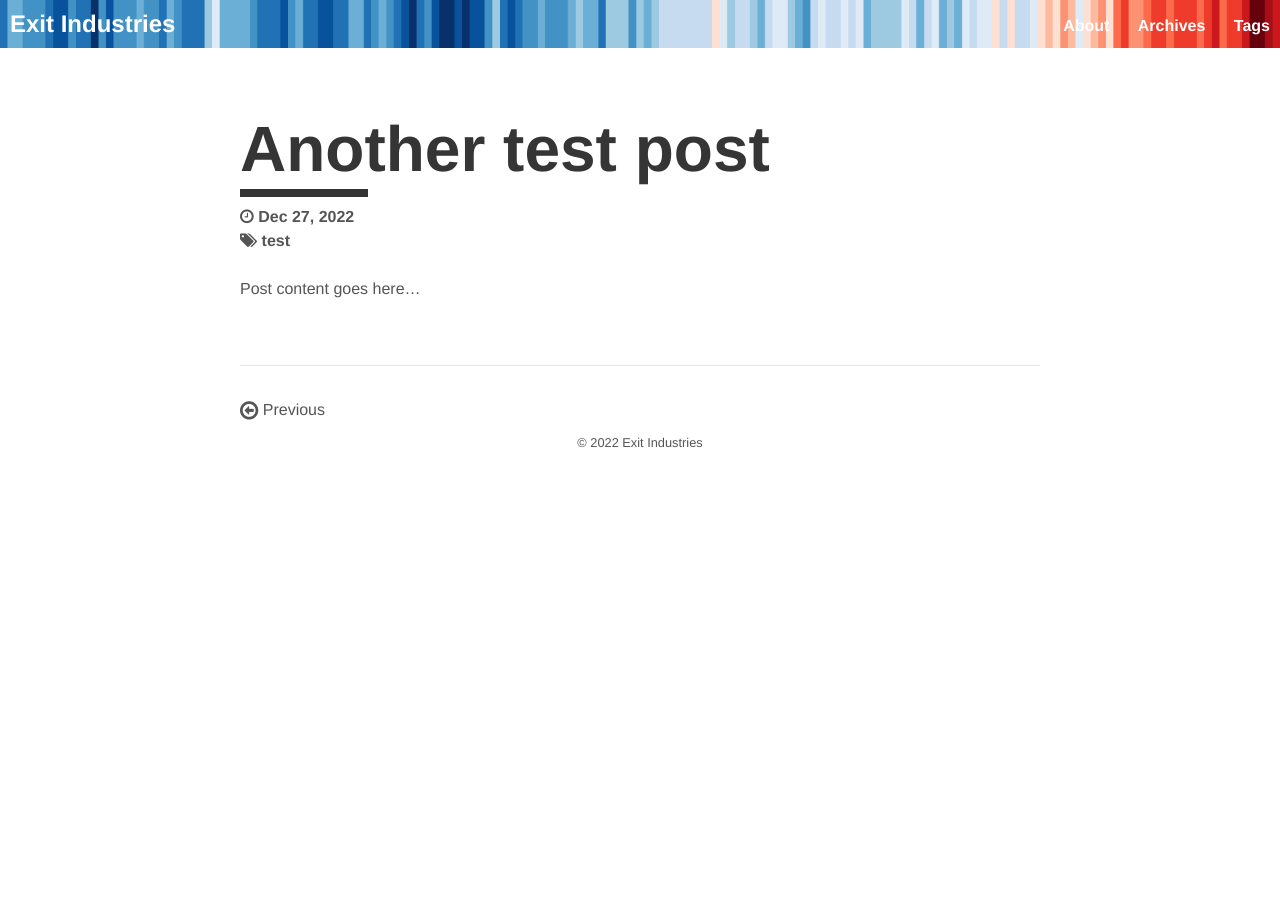
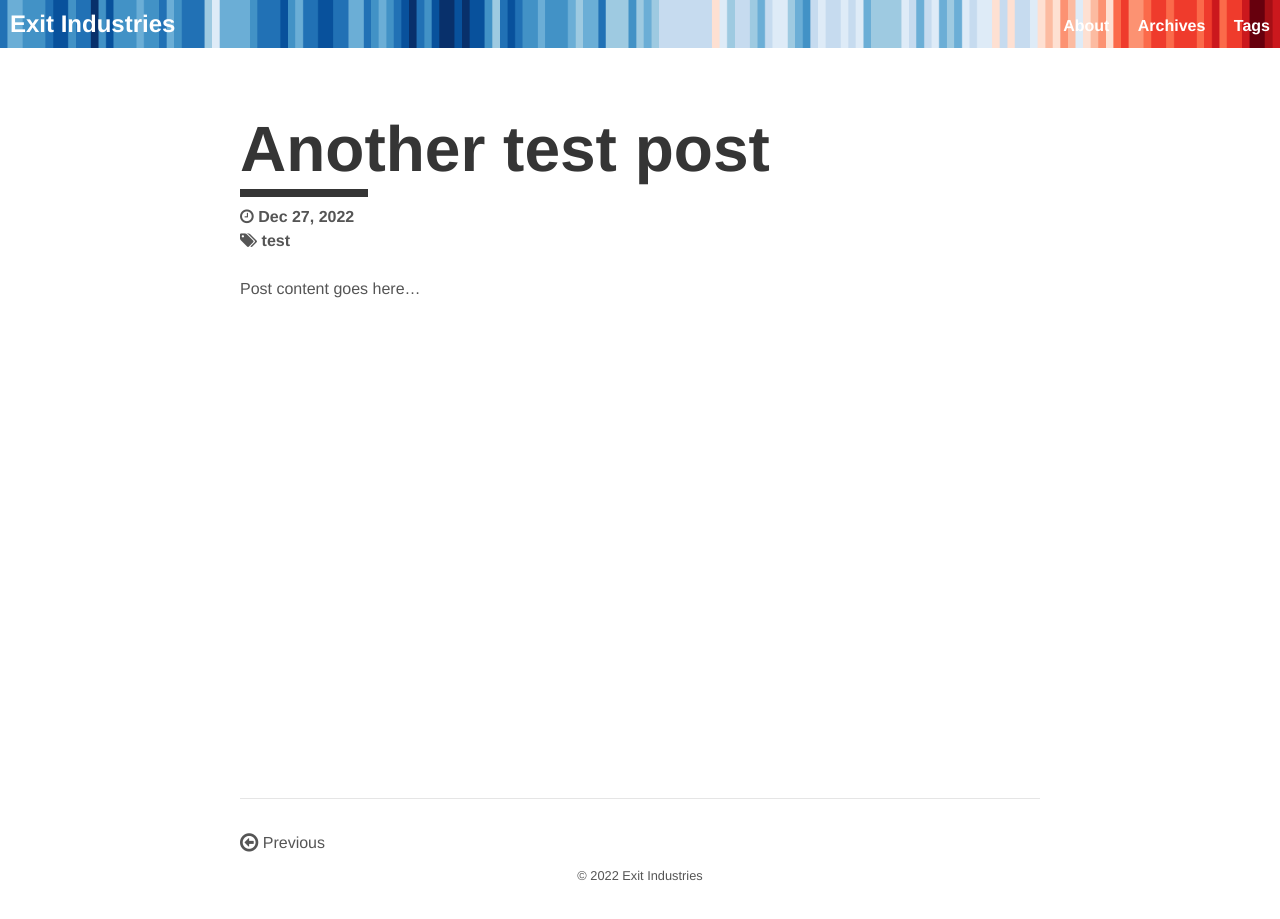
Before and after one commit to mps75/exit_industries, a Jekyll site: the page built from _posts/2022-12-27-another-test-post.md, in a window 1280 px wide. Built offline with Jekyll 4.4.1, drawn with Linux system fonts in a browser that asks for light colours.

Commit message:
Added new wrapper class to push footer down

```diff
--- a/_sass/_base.scss
+++ b/_sass/_base.scss
@@ -103,3 +103,7 @@ li {
   height: 100%;
   border: 0;
 }
+
+.wrapper {
+  min-height: calc(100vh - 150px);
+}
```
